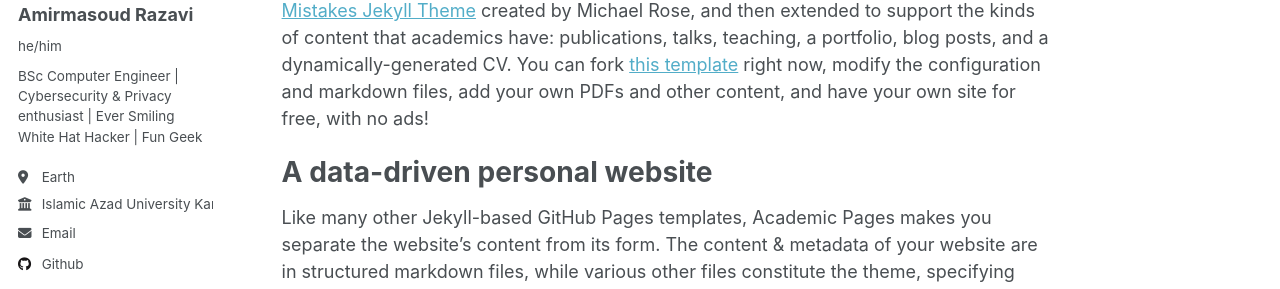
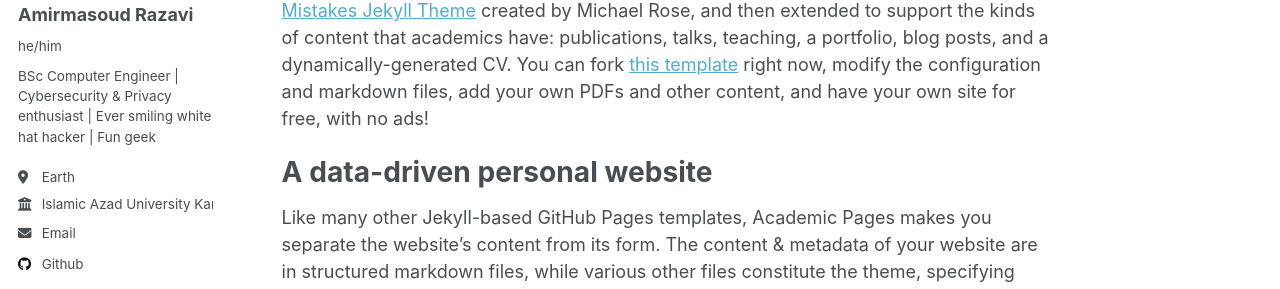
Before and after one commit to Amirmasoud-R/Portfolio, a Jekyll site: the page built from _pages/about.md, in a window 1280 px wide. Shown: the part 287-576 px from the top of the page. Built offline with Jekyll 4.4.1, drawn with Linux system fonts in a browser that asks for light colours.

```diff
--- a/_config.yml
+++ b/_config.yml
@@ -24,7 +24,7 @@ author:
   avatar           : "profile.png"
   name             : "Amirmasoud Razavi"
   pronouns         : "he/him"
-  bio              : "BSc Computer Engineer | Cybersecurity & Privacy enthusiast | Ever Smiling White Hat Hacker | Fun Geek"
+  bio              : "BSc Computer Engineer | Cybersecurity & Privacy enthusiast | Ever smiling white hat hacker | Fun geek"
   location         : "Earth"
   employer         : "Islamic Azad University Karaj Branch"
   uri              : # URL
```
